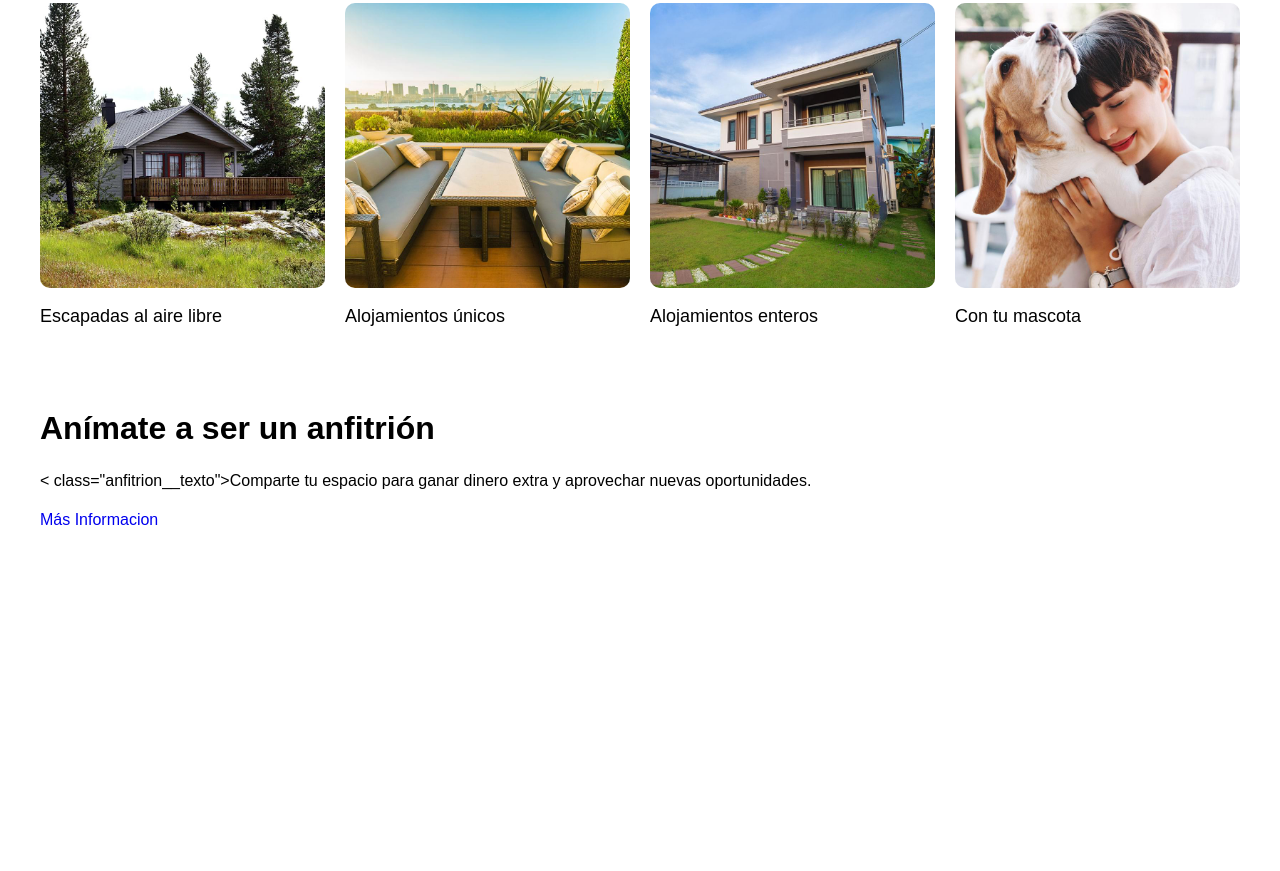
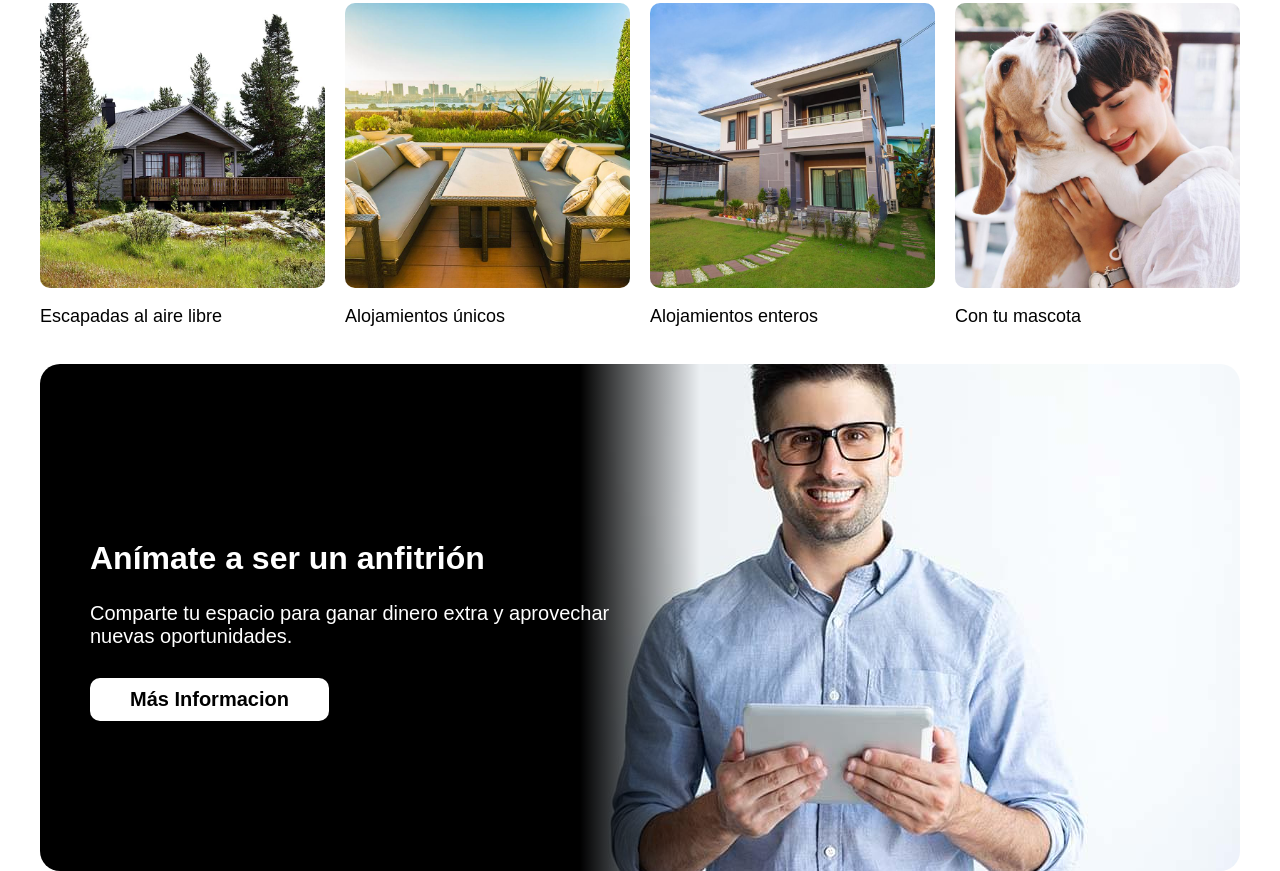
Before and after one commit to pedropalmeros/PodcastWeb, a website: page index.html in a window 1280 px wide. Shown: the part 1290-2161 px from the top of the page. Before the commit the page ends 1839 px from the top, so only its background shows below. Drawn offline with Linux system fonts and the light colour scheme.

Commit message:
adding sytles to -Anfitrion-

```diff
--- a/index.html
+++ b/index.html
@@ -178,7 +178,7 @@
     <section class="anfitrion contenedor seccion">
         <div class="anfitrion__contenido">
             <h2 class="anfitrion__heading">Anímate a ser un anfitrión</h2>
-            < class="anfitrion__texto">Comparte tu espacio para ganar dinero extra y aprovechar nuevas oportunidades.</p>
+            <p class="anfitrion__texto">Comparte tu espacio para ganar dinero extra y aprovechar nuevas oportunidades.</p>
             <a href="#" class="anfitrion__enlace">Más Informacion</a>
         </div>
     </section>
--- /dev/null
+++ b/src/scss/ui/contenido/_anfitrion.scss
@@ -0,0 +1,51 @@
+@use 'base/variables' as v;
+@use 'base/mixins' as m;
+
+.anfitrion{
+    background-image: linear-gradient(to bottom, v.$negro 0%, v.$negro 50%, transparent 50%), url("../img/anfitrion.jpg");
+    background-position: center, center bottom;
+    background-repeat: no-repeat;
+    background-size: 100%, 60rem;
+    border-radius: 2rem;
+    color: v.$blanco;
+
+
+    display: grid;
+    grid-template-rows: repeat(2, 1fr);
+    padding: 5rem;
+    row-gap: 10rem;
+
+    @include m.telefono {
+        background-position: center, center 200%;
+        background-size: 100%, 60rem;
+    }
+
+    @include m.tablet{
+        background-image: linear-gradient(to right, v.$negro 0%, v.$negro 45%, transparent  55%), url("../img/anfitrion.jpg");
+        background-position: center, 50% 30%;
+        background-size: 100%, auto;
+        grid-template-rows: unset;
+        padding: 15rem 5rem;
+    }
+
+    @include m.desktop {
+        background-position: center, right center;
+    }
+
+    &__contenido{
+        @include m.tablet {
+            max-width: 50%;
+        }
+    }
+
+    &__texto{
+        color: v.$blanco;
+    }
+
+    &__enlace{
+        @include m.boton(v.$blanco, v.$negro);
+        border-radius: 1rem;
+        padding-bottom: 1rem;
+        padding-top: 1rem;
+    }
+}
--- a/src/scss/ui/contenido/_index.scss
+++ b/src/scss/ui/contenido/_index.scss
@@ -1,2 +1,3 @@
 @forward "destinos";
 @forward "lugares";
+@forward "anfitrion"
```
Also changed, not shown: build/css/app.css.
